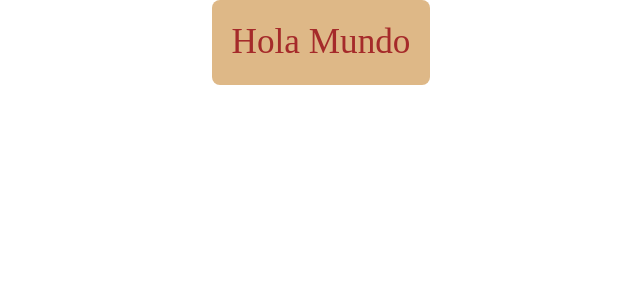
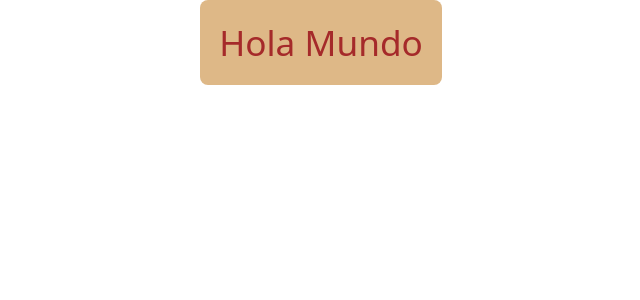
Before and after one commit to LucasCarcamoA/EM, a React (Vite) app in the folder front/: page / in a window 1280 px wide. Shown: the top 300 px of the page, without its empty margins (319-959 px from the left). Built offline with nearby package versions, Linux system fonts and the light colour scheme.

Commit message:
feat(hardfix): add tailwindcss dependencies

```diff
--- a/front/package.json
+++ b/front/package.json
@@ -10,8 +10,10 @@
     "preview": "vite preview"
   },
   "dependencies": {
+    "@tailwindcss/vite": "^4.1.7",
     "react": "^19.1.0",
-    "react-dom": "^19.1.0"
+    "react-dom": "^19.1.0",
+    "tailwindcss": "^4.1.7"
   },
   "devDependencies": {
     "@eslint/js": "^9.25.0",
--- a/front/src/App.tsx
+++ b/front/src/App.tsx
@@ -2,9 +2,12 @@
 
 function App() {
   return (
-    <div className="app">
-      <h1>Hola Mundo</h1>
-    </div>
+    <div >
+      <div className="app">
+        <h1>Hola Mundo</h1>
+      </div>
+     </div>
+
   );
 }
 
```
Also changed, not shown: 1 other file (tests, documents, lock files or other folders).
